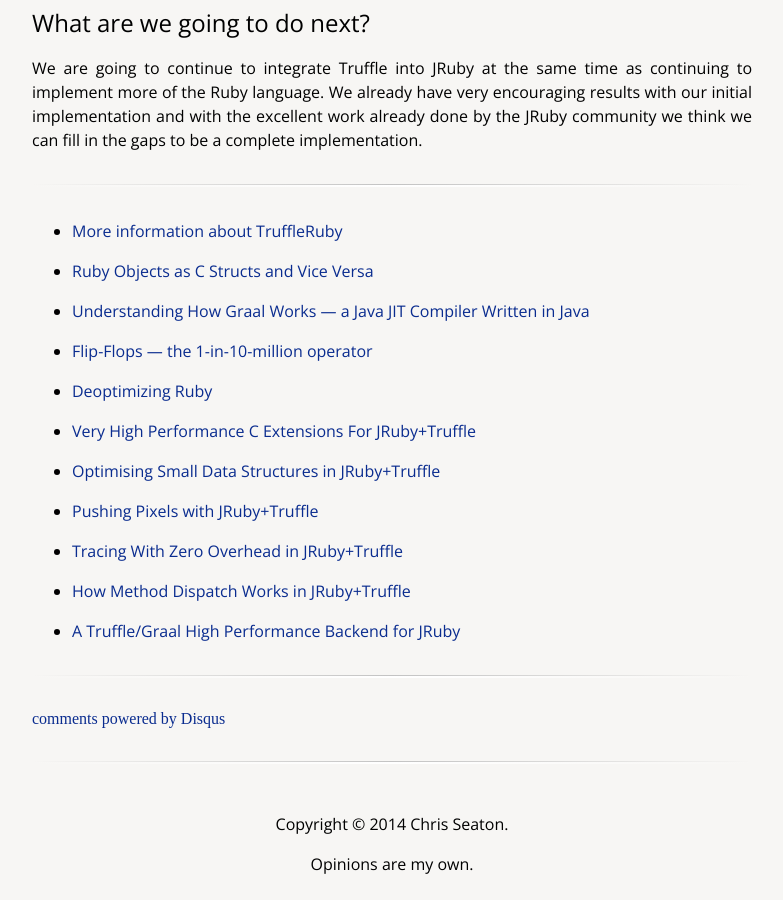
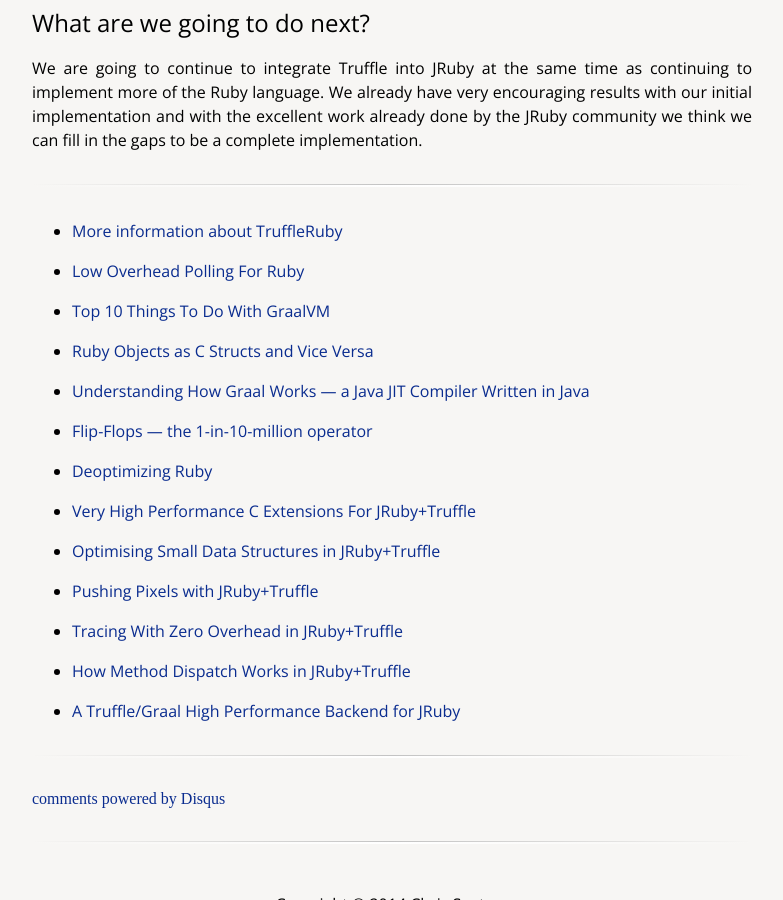
Before and after one commit to chrisseaton/chrisseaton.github.io, a Jekyll site: the page built from truffleruby/announcement/index.md, in a window 1280 px wide and 900 px high, scrolled down 1792 px. Shown: the whole window, without its empty margins (248-1031 px from the left). Built offline with Jekyll 4.4.1, drawn with Linux system fonts in a browser that asks for light colours; nearby versions of some CDN libraries; comment, search, counter and statistics services are not loaded.

Commit message:
Missing include

```diff
--- a/_includes/trufflerubylinks.html
+++ b/_includes/trufflerubylinks.html
@@ -2,6 +2,8 @@
 
 <ul>
   <li><a href="/truffleruby">More information about TruffleRuby</a></li>
+  <li><a href="/truffleruby/low-overhead-polling">Low Overhead Polling For Ruby</a></li>
+  <li><a href="/truffleruby/tenthings">Top 10 Things To Do With GraalVM</a></li>
   <li><a href="/truffleruby/structs">Ruby Objects as C Structs and Vice Versa</a></li>
   <li><a href="/truffleruby/jokerconf17/">Understanding How Graal Works — a Java JIT Compiler Written in Java</a></li>
   <li><a href="/truffleruby/flip-flops/">Flip-Flops — the 1-in-10-million operator</a></li>
```
